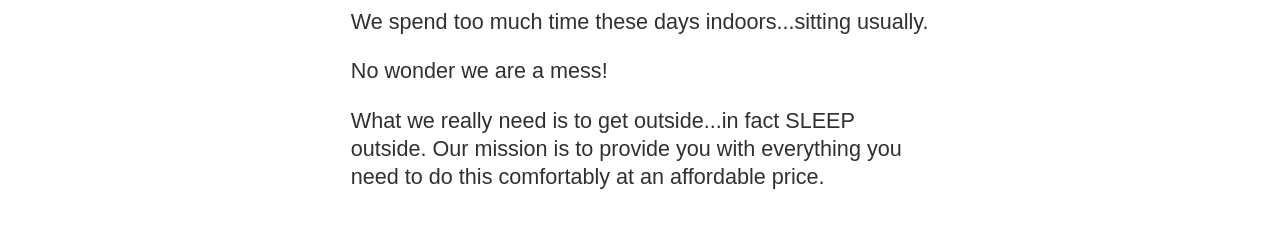
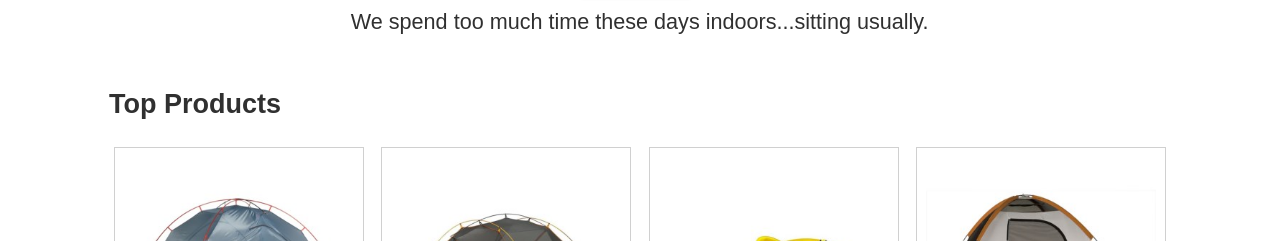
Before and after one commit to Mejorada171/wdd330, a website: page src/index.html in a window 1280 px wide. Shown: the part 543-784 px from the top of the page. Drawn offline with Linux system fonts and the light colour scheme.

Commit message:
test change

```diff
--- a/src/index.html
+++ b/src/index.html
@@ -59,12 +59,6 @@
       </div>
       <section class="mission">
         <p>We spend too much time these days indoors...sitting usually.</p>
-        <p>No wonder we are a mess!</p>
-        <p>
-          What we really need is to get outside...in fact SLEEP outside. Our
-          mission is to provide you with everything you need to do this
-          comfortably at an affordable price.
-        </p>
       </section>
       <section class="products">
         <h2>Top Products</h2>
```
